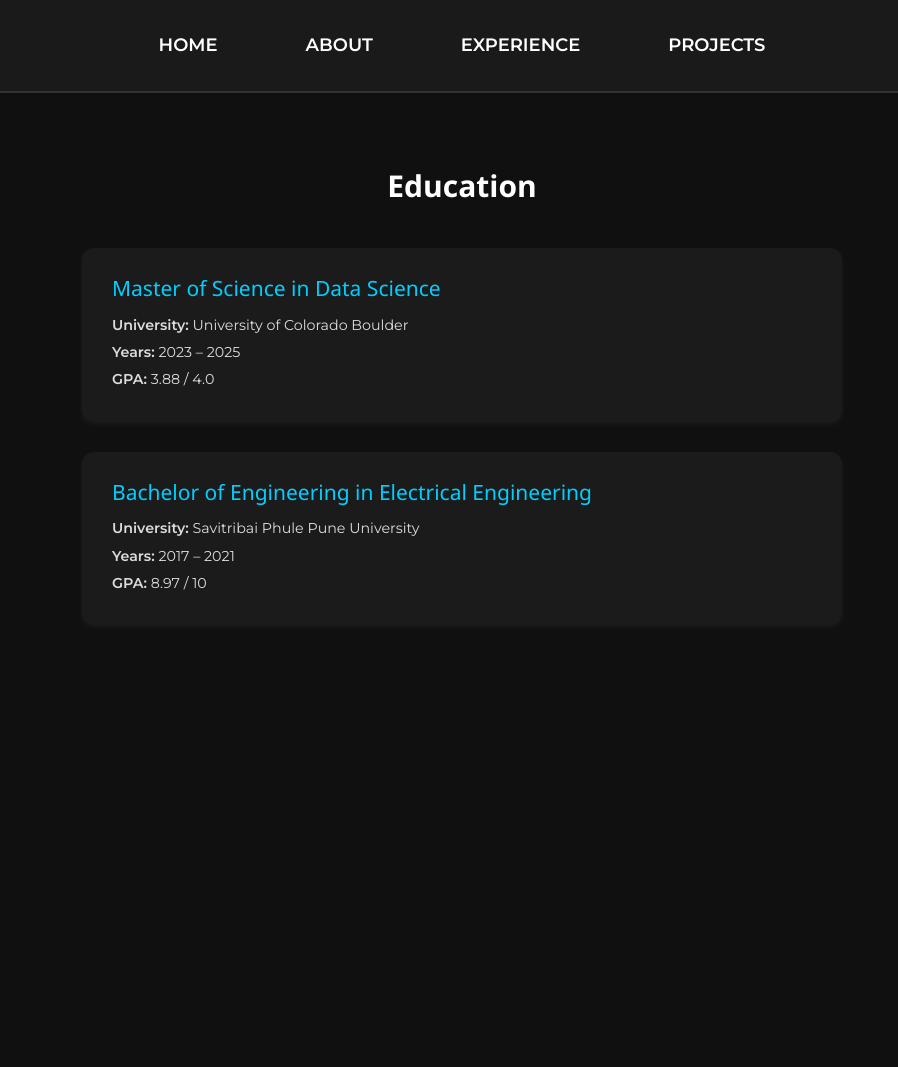
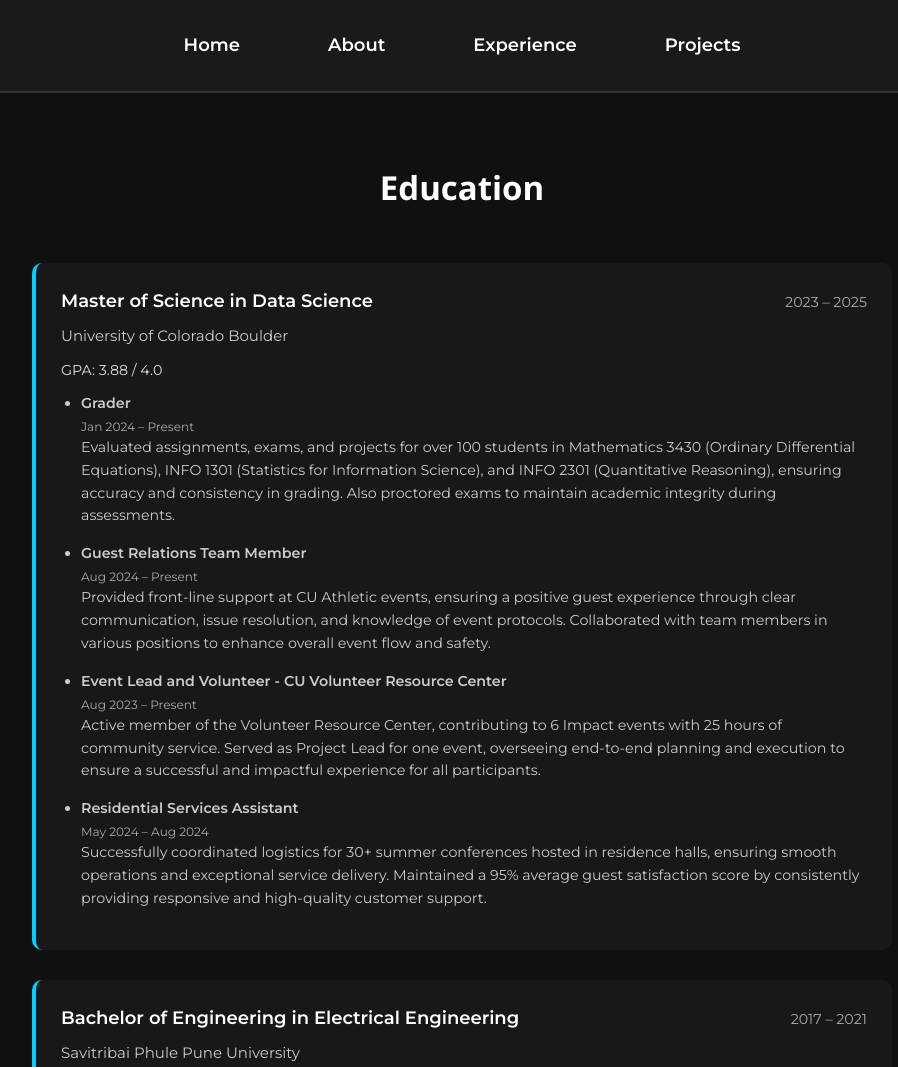
Before and after one commit to tishru/portfolio, a plain HTML site: page education.html in a window 1280 px wide. Shown: the top 1067 px of the page, without its empty margins (178-1076 px from the left). Before the commit the page ends 800 px from the top, so only its background shows below. Drawn offline with nearby package versions, Linux system fonts and the light colour scheme.

Commit message:
update portfolio

```diff
--- a/education.html
+++ b/education.html
@@ -14,7 +14,6 @@
       color: #f0f0f0;
     }
 
-    /* Navigation Bar */
     .nav-bar {
       display: flex;
       justify-content: center;
@@ -40,45 +39,83 @@
     }
 
     .container {
-      max-width: 800px;
+      max-width: 900px;
       margin: 0 auto;
       padding: 60px 20px;
     }
 
     .edu-header {
       text-align: center;
-      margin-bottom: 40px;
+      margin-bottom: 50px;
     }
 
     .edu-header h2 {
-      font-size: 2em;
+      font-size: 2.2em;
       font-weight: 600;
       color: #ffffff;
     }
 
-    .edu-block {
-      background-color: #1b1b1b;
-      padding: 25px 30px;
-      border-radius: 12px;
+    .education-card {
+      display: flex;
+      flex-direction: column;
+      background-color: #181818;
+      padding: 25px;
+      border-left: 4px solid #00CFFF;
       margin-bottom: 30px;
-      box-shadow: 0 2px 6px rgba(255, 255, 255, 0.05);
+      border-radius: 10px;
       transition: all 0.3s ease;
     }
 
-    .edu-block:hover {
-      box-shadow: 0 4px 12px rgba(255, 255, 255, 0.1);
+    .education-card:hover {
+      box-shadow: 0 4px 20px rgba(0, 207, 255, 0.1);
     }
 
-    .edu-block h3 {
-      margin-top: 0;
-      font-size: 1.4em;
-      color: #00CFFF;
+    .edu-header-bar {
+      display: flex;
+      justify-content: space-between;
+      align-items: baseline;
+      margin-bottom: 10px;
     }
 
-    .edu-block p {
-      margin: 6px 0;
+    .degree {
+      font-size: 1.2em;
+      font-weight: 600;
+      color: #ffffff;
+    }
+
+    .edu-date {
+      font-size: 0.95em;
+      color: #aaaaaa;
+    }
+
+    .institution {
+      font-size: 1em;
+      color: #cccccc;
+      margin-bottom: 12px;
+    }
+
+    .edu-description {
       font-size: 0.95em;
       color: #dddddd;
+      line-height: 1.6;
+    }
+
+    .edu-roles {
+      margin-top: 10px;
+      padding-left: 20px;
+    }
+
+    .edu-roles li {
+      margin-bottom: 15px;
+      line-height: 1.6;
+      color: #cccccc;
+    }
+
+    .role-date {
+      display: block;
+      font-size: 0.85em;
+      color: #aaaaaa;
+      margin-top: 2px;
     }
 
     @media screen and (max-width: 600px) {
@@ -89,15 +126,12 @@
     }
   </style>
 </head>
-
 <body>
-
-  <!-- Navigation Bar -->
   <div class="nav-bar">
-    <a href="index.html">HOME</a>
-    <a href="index.html#about">ABOUT</a>
-    <a href="index.html#experience">EXPERIENCE</a>
-    <a href="projects.html">PROJECTS</a>
+    <a href="index.html">Home</a>
+    <a href="index.html#about">About</a>
+    <a href="experience.html">Experience</a>
+    <a href="projects.html">Projects</a>
   </div>
 
   <div class="container">
@@ -105,20 +139,45 @@
       <h2>Education</h2>
     </div>
 
-    <div class="edu-block">
-      <h3>Master of Science in Data Science</h3>
-      <p><strong>University:</strong> University of Colorado Boulder</p>
-      <p><strong>Years:</strong> 2023 – 2025</p>
-      <p><strong>GPA:</strong> 3.88 / 4.0</p>
+    <div class="education-card">
+      <div class="edu-header-bar">
+        <div class="degree">Master of Science in Data Science</div>
+        <div class="edu-date">2023 – 2025</div>
+      </div>
+      <div class="institution">University of Colorado Boulder</div>
+      <div class="edu-description">
+        GPA: 3.88 / 4.0
+        <ul class="edu-roles">
+          <li>
+            <strong>Grader</strong><span class="role-date">Jan 2024 – Present</span>
+            Evaluated assignments, exams, and projects for over 100 students in Mathematics 3430 (Ordinary Differential Equations), INFO 1301 (Statistics for Information Science), and INFO 2301 (Quantitative Reasoning), ensuring accuracy and consistency in grading. Also proctored exams to maintain academic integrity during assessments.
+          </li>
+          <li>
+            <strong>Guest Relations Team Member</strong><span class="role-date">Aug 2024 – Present</span>
+            Provided front-line support at CU Athletic events, ensuring a positive guest experience through clear communication, issue resolution, and knowledge of event protocols. Collaborated with team members in various positions to enhance overall event flow and safety.
+          </li>
+          <li>
+            <strong>Event Lead and Volunteer - CU Volunteer Resource Center</strong><span class="role-date">Aug 2023 – Present</span>
+            Active member of the Volunteer Resource Center, contributing to 6 Impact events with 25 hours of community service. Served as Project Lead for one event, overseeing end-to-end planning and execution to ensure a successful and impactful experience for all participants.
+          </li>
+          <li>
+            <strong>Residential Services Assistant</strong><span class="role-date">May 2024 – Aug 2024</span>
+            Successfully coordinated logistics for 30+ summer conferences hosted in residence halls, ensuring smooth operations and exceptional service delivery. Maintained a 95% average guest satisfaction score by consistently providing responsive and high-quality customer support.
+          </li>
+        </ul>
+      </div>
     </div>
 
-    <div class="edu-block">
-      <h3>Bachelor of Engineering in Electrical Engineering</h3>
-      <p><strong>University:</strong> Savitribai Phule Pune University</p>
-      <p><strong>Years:</strong> 2017 – 2021</p>
-      <p><strong>GPA:</strong> 8.97 / 10</p>
+    <div class="education-card">
+      <div class="edu-header-bar">
+        <div class="degree">Bachelor of Engineering in Electrical Engineering</div>
+        <div class="edu-date">2017 – 2021</div>
+      </div>
+      <div class="institution">Savitribai Phule Pune University</div>
+      <div class="edu-description">
+        GPA: 8.97 / 10
+      </div>
     </div>
   </div>
-
 </body>
 </html>
```
Also changed, not shown: experience.html (added, +149 -0 lines), index.html (+5 -5 lines), projects.html (+30 -11 lines), images/debate.png (added), images/foodwaste.png (added), images/rfid.png (added).
